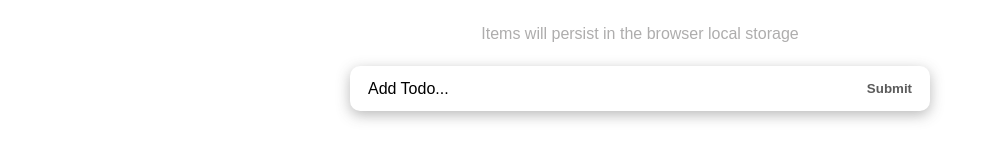
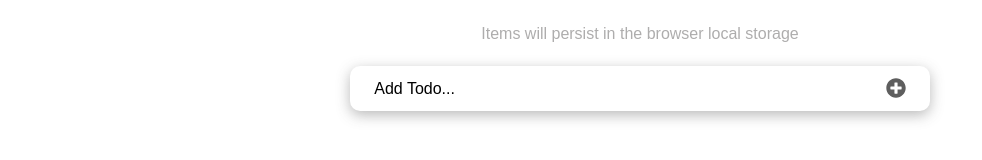
Before and after one commit to iamsjunaid/Todo-list-react, a React (Vite) app: page / in a window 1280 px wide. Shown: the part 248-408 px from the top of the page, without its empty margins (0-982 px from the left). Built offline with nearby package versions, Linux system fonts and the light colour scheme.

Commit message:
add the react icons

```diff
--- a/package.json
+++ b/package.json
@@ -11,6 +11,7 @@
   "dependencies": {
     "react": "^18.2.0",
     "react-dom": "^18.2.0",
+    "react-icons": "^4.9.0",
     "uuid": "^9.0.0"
   },
   "devDependencies": {
--- a/src/components/InputTodo.jsx
+++ b/src/components/InputTodo.jsx
@@ -1,4 +1,6 @@
 import { useState } from 'react';
+import { FaPlusCircle } from 'react-icons/fa';
+
 /* eslint-disable react/prop-types */
 const InputTodo = ({ addTodoItem }) => {
   const [title, setTitle] = useState('');
@@ -21,19 +23,26 @@
 
   return (
     <>
-    <form onSubmit={handleSubmit} className='form-container'>
+      <form onSubmit={handleSubmit} className="form-container">
         <input
           type="text"
           placeholder="Add Todo..."
           value={title}
           onChange={handleChange}
-        className='input-text'
+          className="input-text"
         />
-      <button className='input-submit'>Submit</button>
+        <button className="input-submit">
+          <FaPlusCircle
+            style={{
+              color: '#5e5e5e',
+              fontSize: '20px',
+              marginTop: '2px',
+            }}
+          />
+        </button>
       </form>
-    <span className='submit-warning'>{message}</span>
+      <span className="submit-warning">{message}</span>
     </>
-
   );
 };
 export default InputTodo;
--- a/src/components/Todoitem.jsx
+++ b/src/components/Todoitem.jsx
@@ -1,4 +1,7 @@
 import styles from '@/styles/TodoItem.module.css';
+import { FaTrash } from "react-icons/fa";
+import { AiFillEdit } from "react-icons/ai";
+
 import { useState } from 'react';
 /* eslint-disable react/prop-types */
 const TodoItem = ({ itemProp, setTodos, delTodo, setUpdate }) => {
@@ -51,8 +54,8 @@
           checked={itemProp.completed}
           onChange={() => handleChange(itemProp.id)}
         />
-        <button onClick={handleEditing}>Edit</button>
-        <button onClick={() => delTodo(itemProp.id)}>Delete</button>
+        <button onClick={handleEditing}><AiFillEdit style={{ color: "#5e5e5e", fontSize: "16px" }}/></button>
+        <button onClick={() => delTodo(itemProp.id)}><FaTrash style={{ color: "#5e5e5e", fontSize: "16px" }}/></button>
         <span style={itemProp.completed ? completedStyle : null}>
           {itemProp.title}
         </span>
```
Also changed, not shown: 1 other file (tests, documents, lock files or other folders). Lines whose indentation alone changed are shown as unchanged.
